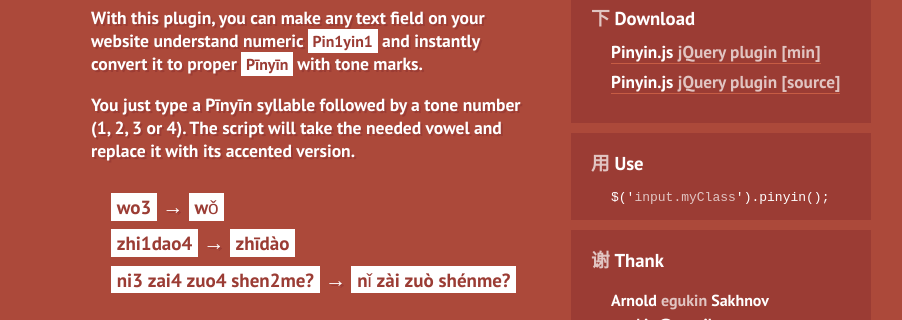
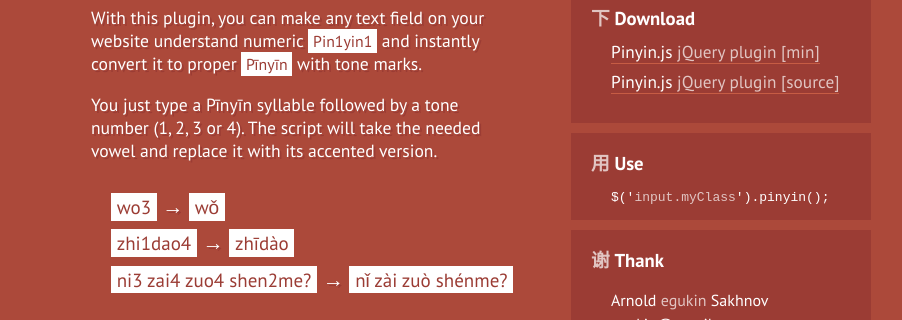
Before and after one commit to foreignfilm/Pinyin.js, a plain HTML site: page index.html in a window 1280 px wide. Shown: the part 185-505 px from the top of the page, without its empty margins (159-1061 px from the left). Drawn offline with nearby package versions, Linux system fonts and the light colour scheme.

Commit message:
font-weight definition

```diff
--- a/styles.css
+++ b/styles.css
@@ -7,7 +7,7 @@
 
 @font-face {
   font-family: 'PtSans';
-  font-weight: 'bold';
+  font-weight: bold;
   src: url('ptSansBold.ttf') format('truetype');
 }
 
```
